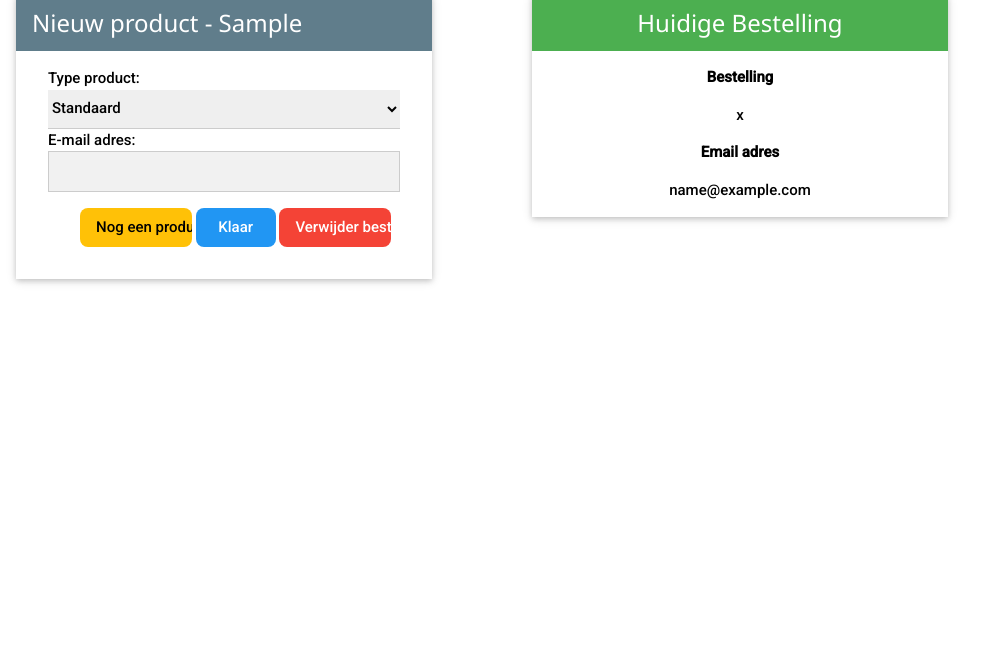
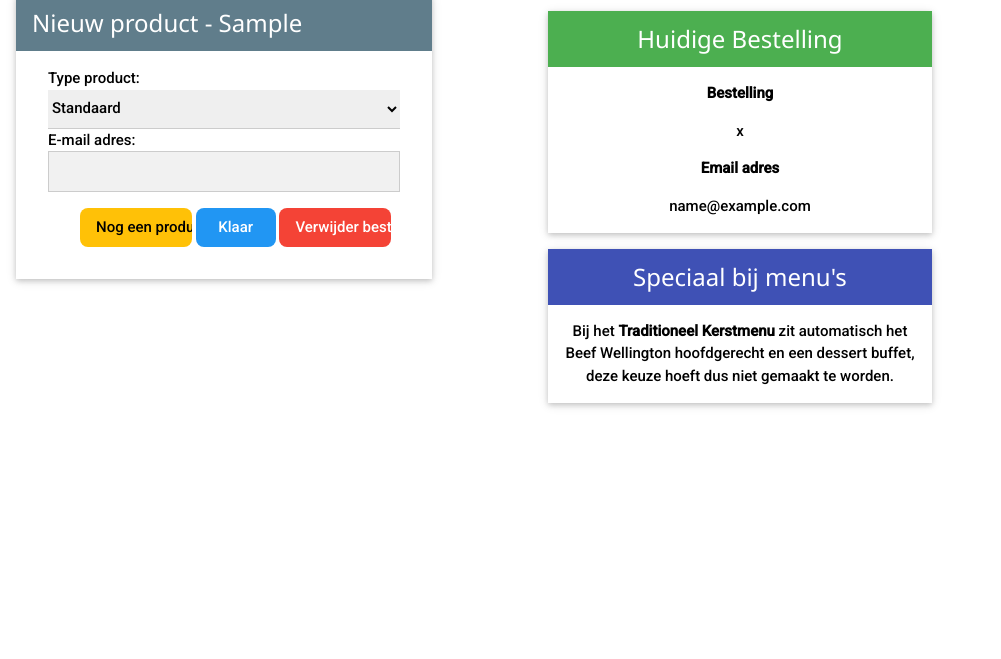
Before and after one commit to TimAngevare/BestellingenKerst, a Django app: template kerst/templates/nieuwApp/gekozenNieuw.html in a window 1280 px wide. Shown: the part 141-800 px from the top of the page, without its empty margins (0-1001 px from the left). Run offline with Django 3.2, Linux system fonts and the light colour scheme; tables that the repository leaves empty hold one stand-in row (values such as "Sample post"); the template is opened without the code that fills it: values that come from a table or form of the project are taken from there, most other values are stand-ins (such as "Sample title", 1, 10 or a date in 2020).

Commit message:
menu template

```diff
--- a/kerst/nieuwApp/forms.py
+++ b/kerst/nieuwApp/forms.py
@@ -45,6 +45,7 @@ class SnijdForm(forms.Form):
     cat = temp_cat
     gewicht = temp_gewicht
     snijden = forms.CharField(label="Snijden", max_length=100, validators=[snijd_validator], widget=forms.TextInput(attrs={'class': 'w3-input w3-border w3-light-grey'}))
+
     bijz = temp_bijz
     prod_type = temp_prod_type
 
@@ -52,12 +53,22 @@ class MenuForm(forms.Form):
     product = temp_product
     cat = temp_cat
     aantal = temp_aantal
+
+    carpaccio = forms.IntegerField(label="(V-gerecht) Carpaccio", min_value=0, widget=forms.NumberInput(attrs={'class': 'w3-input w3-border w3-light-grey', 'value': '0'}))
+    vitello_tonato = forms.IntegerField(label="(V-gerecht) Vitello tonato", min_value=0, widget=forms.NumberInput(attrs={'class': 'w3-input w3-border w3-light-grey', 'value': '0'}))
+    kalfsragout = forms.IntegerField(label="(V-gerecht) Kalfsragout", min_value=0, widget=forms.NumberInput(attrs={'class': 'w3-input w3-border w3-light-grey', 'value': '0'}))
+    biefstuk = forms.IntegerField(label="(H-gerecht) Biefstuk", min_value=0, widget=forms.NumberInput(attrs={'class': 'w3-input w3-border w3-light-grey', 'value': '0'}))
+    varkenshaas = forms.IntegerField(label="(H-gerecht) Varkenshaas", min_value=0, widget=forms.NumberInput(attrs={'class': 'w3-input w3-border w3-light-grey', 'value': '0'}))
+    tiramisu = forms.IntegerField(label="(Dessert) Tiramisu", min_value=0, widget=forms.NumberInput(attrs={'class': 'w3-input w3-border w3-light-grey', 'value': '0'}))
+    apfelstrudel = forms.IntegerField(label="(Dessert) Apfelstrudel", min_value=0, widget=forms.NumberInput(attrs={'class': 'w3-input w3-border w3-light-grey', 'value': '0'}))
+
     bijz = temp_bijz
     prod_type = temp_prod_type
 
 class GourmetForm(forms.Form):
     product = temp_product
     cat = temp_cat
+
     bijz = temp_bijz
     prod_type = temp_prod_type
 
@@ -66,6 +77,7 @@ class FormaatForm(forms.Form):
     cat = temp_cat
     formaat = forms.ChoiceField(label="Formaat", choices=FORMAAT_OPTION, widget=forms.Select(attrs={'class': 'w3-select'}))
     aantal = temp_aantal
+
     bijz = temp_bijz
     prod_type = temp_prod_type
 
@@ -74,6 +86,7 @@ class BronVleesForm(forms.Form):
     cat = temp_cat
     bron = forms.CharField(label="Bron", max_length=100, widget=forms.TextInput(attrs={'class': 'w3-input w3-border w3-light-grey'}))
     gewicht = temp_gewicht
+
     bijz = temp_bijz
     prod_type = temp_prod_type
 
@@ -81,5 +94,6 @@ class StandaardForm(forms.Form):
     product = temp_product
     cat = temp_cat
     aantal = temp_aantal
+
     bijz = temp_bijz
     prod_type = temp_prod_type
--- a/kerst/templates/nieuwApp/gekozenNieuw.html
+++ b/kerst/templates/nieuwApp/gekozenNieuw.html
@@ -31,7 +31,8 @@
         </form>
     </div>
 
-    <div class="w3-card w3-third w3-center">
+    <div class="w3-third w3-center">
+        <div class="w3-card w3-margin">
             <header class="w3-container w3-green">
                     <h3>Huidige Bestelling</h3>
             </header>
@@ -42,6 +43,15 @@
                 <p>{{passed_email}}</p>
             </div>
         </div>
+        <div class="w3-card w3-margin">
+            <header class="w3-container w3-indigo">
+                    <h3>Speciaal bij menu's</h3>
+            </header>
+            <div class="w3-container">
+                <p>Bij het <strong>Traditioneel Kerstmenu</strong> zit automatisch het Beef Wellington hoofdgerecht en een dessert buffet, deze keuze hoeft dus niet gemaakt te worden.</p>
+            </div>
+        </div>
+    </div>
 
 </div>
 {% endblock content %}
```
Also changed, not shown: kerst/nieuwApp/views.py (+1 -8 lines). Lines whose indentation alone changed are shown as unchanged.
